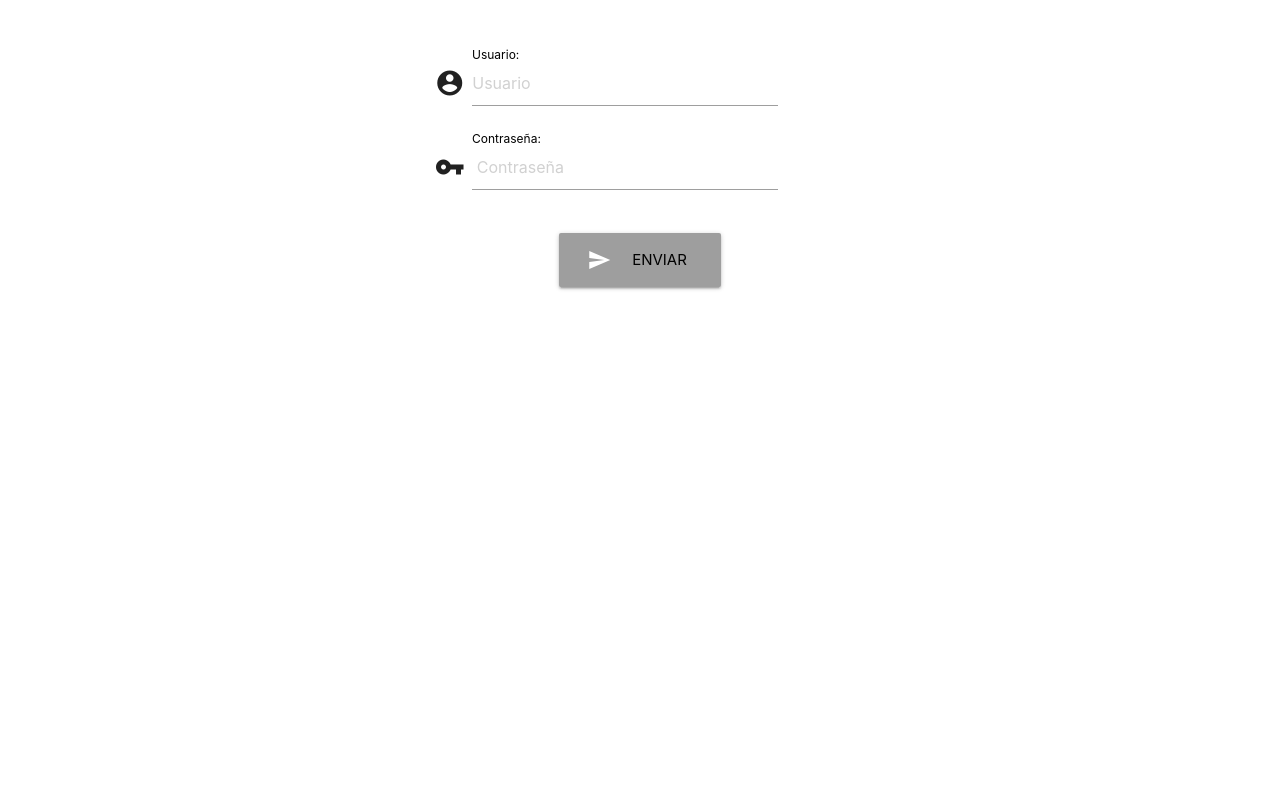
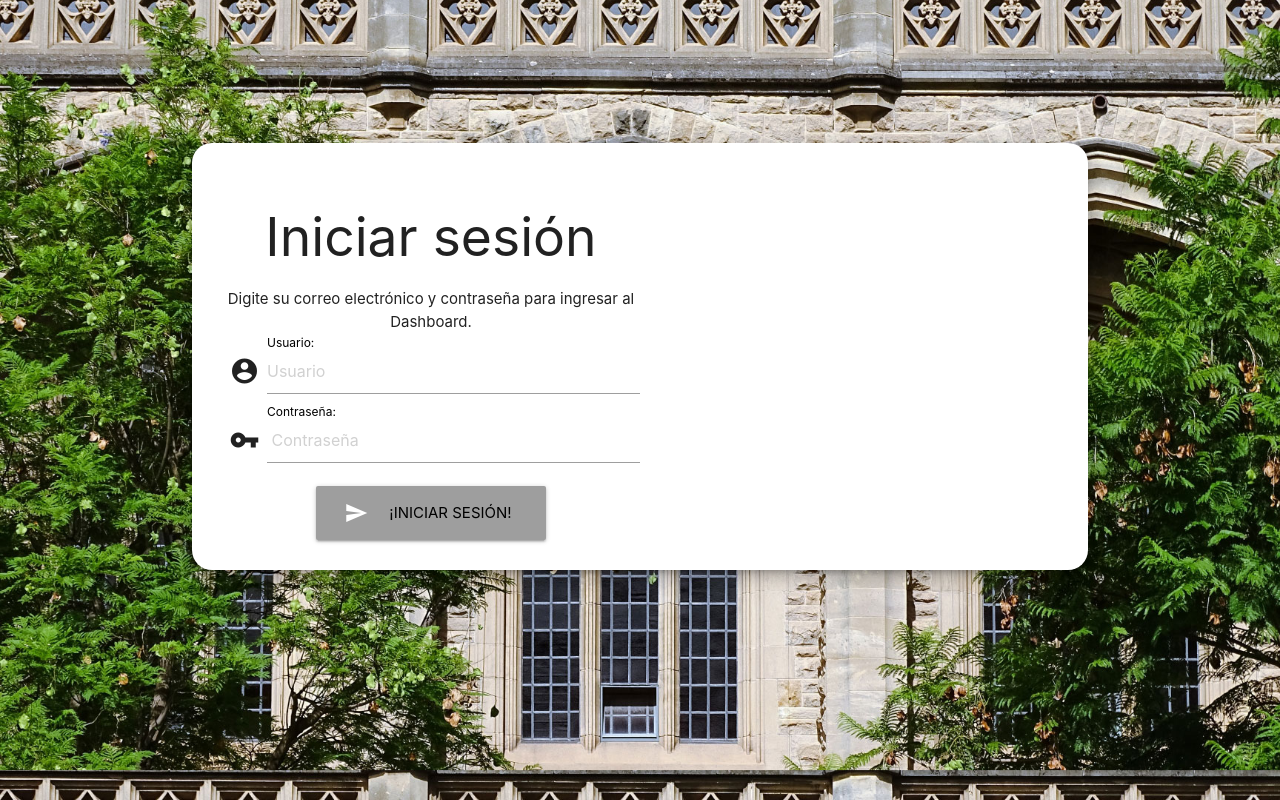
Before and after one commit to elmasgaminoso/academy, a PHP site: page /Iniciarsesion.php in a window 1280 px wide. Run offline with PHP 8.4, Linux system fonts and the light colour scheme; some libraries are stand-ins or nearby versions.

Commit message:
cambios del inicio de sesion

```diff
--- a/Css/1.css
+++ b/Css/1.css
@@ -70,3 +70,19 @@
 .cerrar li{
     line-height: 0;
 }
+/** inicio de sesion*/
+.fondo_inicio{
+    background-image: url("../img/Iniciar-sesion.jpg");
+    background-size: cover;
+    background-position: center center;
+    display: flex;
+    align-items: center;
+    height: 713px;
+}
+.sesion_contenedor{
+    border-radius: 20px;
+    padding: 30px;
+}
+.sesion_contenedor .row{
+    margin-bottom: 0;
+}
--- a/Iniciarsesion.php
+++ b/Iniciarsesion.php
@@ -10,29 +10,30 @@
 
     <title>Iniciar sección Academy</title>
   </head>
-  <body>
-  <div class="container center">
+  <body class="fondo_inicio">
+  <div class="container center white z-depth-3 sesion_contenedor">
     <div class="row">
-	   <form class="col s12" method="post" action="">
+      <div class="col l6">
+	   <form  method="post" action="">
       <div class="row">
-		 <br>
-		  <br>
-
-        <div class="input-field col s5 offset-s3">
+        <h2>Iniciar sesión</h2>
+        <p>Digite su correo electrónico y contraseña para ingresar al Dashboard. </p>
+        <div class="input-field">
            <i class="material-icons prefix">account_circle</i>
           <input placeholder="Usuario" id="first_name" type="text" class="validate black-text" name="usuario">
           <label for="first_name" class="black-text">Usuario:</label>
         </div>
-		  <div class="input-field col s5 offset-s3">
+		  <div class="input-field ">
            <i class="material-icons prefix">vpn_key</i>
           <input placeholder=" Contraseña " id="first_name" type="password" class="validate black-text" name="clave">
           <label for="first_name" class="black-text">Contraseña:</label>
         </div>
-</div>
-		  <div class="row center">
-        <a class="waves-effect waves-light btn-large shake-slow grey"><i class="material-icons left  ">send</i><input type="submit" value="Enviar" name="buscar"></input></a>
-
+		  <div class=" center">
+        <a class="waves-effect waves-light btn-large shake-slow grey"><i class="material-icons left  ">send</i><input type="submit" value="¡Iniciar sesión!" name="buscar"></input></a>
       </div>
+      </div>
+    </div>
+  </div>
 </div>
  <?php
 if (isset ($_POST['buscar'])){
```
